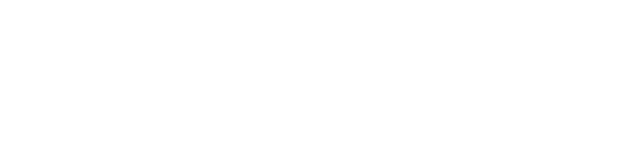
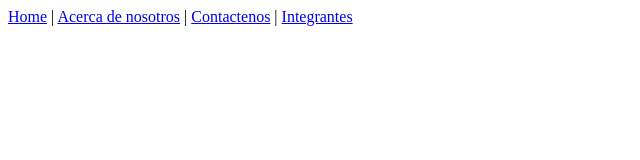
Before and after one commit to danielluna96/LunaOrtizAriasNeira-DSII-2020-1-50, a plain HTML site: page index.html in a window 1280 px wide. Shown: the whole page, without its empty margins (0-640 px from the left). Drawn offline with Linux system fonts and the light colour scheme.

Commit message:
navbar with navigation of the website

```diff
--- a/index.html
+++ b/index.html
@@ -6,6 +6,11 @@
     <title>LunaOrtizAriasNeira-DSII-2020-1-50</title>
 </head>
 <body>
-
+    <nav>
+        <a href="#home">Home</a> |
+        <a href="#about">Acerca de nosotros</a> |
+        <a href="#contacto">Contactenos</a> |
+        <a href="#equipo">Integrantes</a>
+      </nav>
 </body>
 </html>
```
